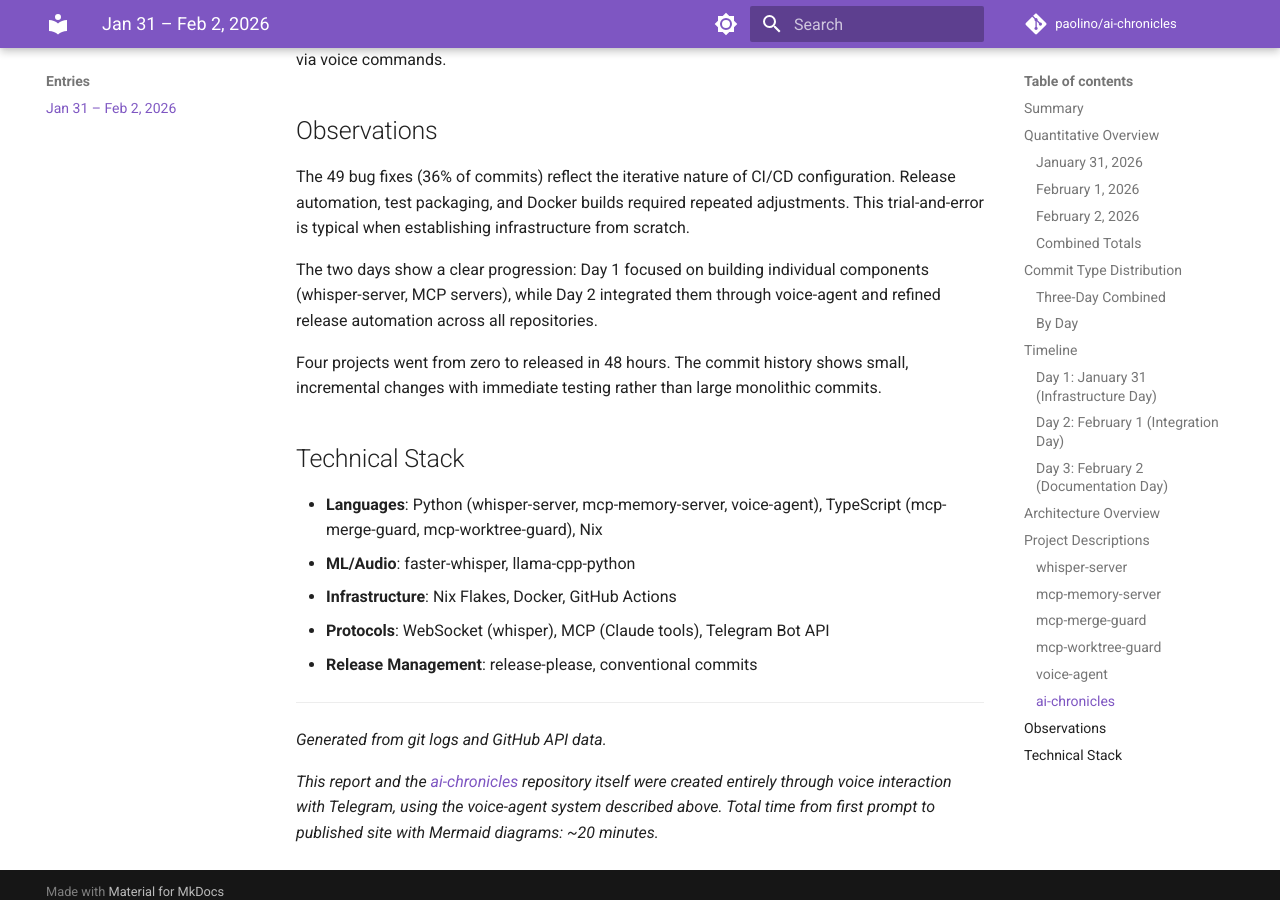
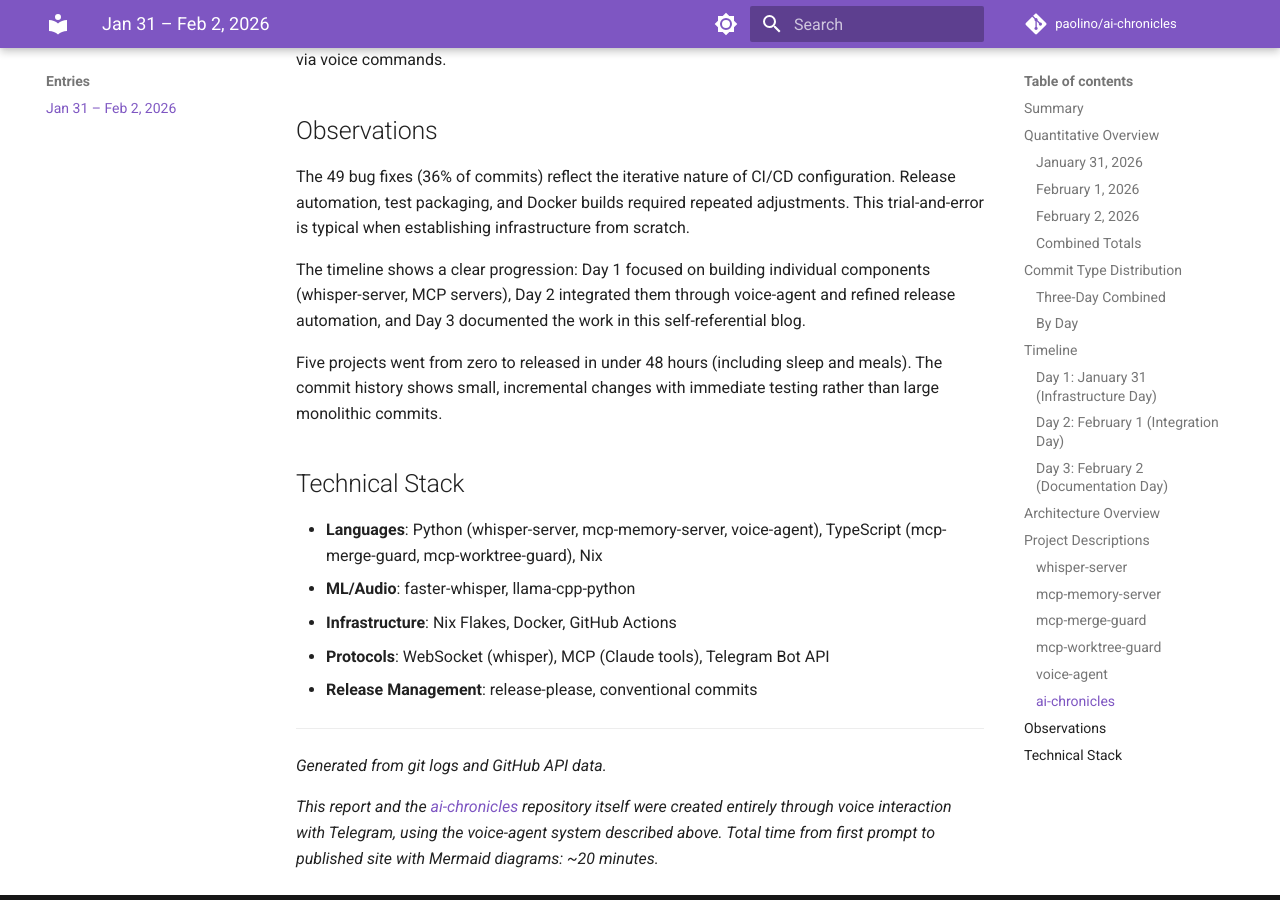
Before and after one commit to paolino/ai-chronicles, an MkDocs documentation site: the page built from docs/entries/2026-01-31-02-01.md, in a window 1280 px wide and 900 px high, scrolled down 5268 px. Built offline with MkDocs 1.6.1 and Material for MkDocs 9.7.7, drawn with Linux system fonts in a browser that asks for light colours; comment, search, counter and statistics services are not loaded; some of the changed text lies outside the part shown.

Commit message:
fix: clarify timing - 48 hours, not 3 days
Co-Authored-By: Claude Opus 4.5 <noreply@anthropic.com>

```diff
--- a/docs/entries/2026-01-31-02-01.md
+++ b/docs/entries/2026-01-31-02-01.md
@@ -2,7 +2,7 @@
 
 ## Summary
 
-A three-day work session produced 143 commits across 6 repositories, resulting in 9 software releases and over 23,000 lines of code. The work involved bootstrapping five new projects from scratch: a Whisper-based speech-to-text server, three MCP (Model Context Protocol) servers for Claude Code tooling, a voice-controlled Telegram bot, and this blog itself.
+Over 48 hours (including sleep and meals), 148 commits across 6 repositories resulted in 9 software releases and over 23,000 lines of code. The work involved bootstrapping five new projects from scratch: a Whisper-based speech-to-text server, three MCP (Model Context Protocol) servers for Claude Code tooling, a voice-controlled Telegram bot, and this blog itself.
 
 ## Quantitative Overview
 
@@ -207,9 +207,9 @@ This blog. A MkDocs-based static site for documenting AI-assisted development se
 
 The 49 bug fixes (36% of commits) reflect the iterative nature of CI/CD configuration. Release automation, test packaging, and Docker builds required repeated adjustments. This trial-and-error is typical when establishing infrastructure from scratch.
 
-The two days show a clear progression: Day 1 focused on building individual components (whisper-server, MCP servers), while Day 2 integrated them through voice-agent and refined release automation across all repositories.
+The timeline shows a clear progression: Day 1 focused on building individual components (whisper-server, MCP servers), Day 2 integrated them through voice-agent and refined release automation, and Day 3 documented the work in this self-referential blog.
 
-Four projects went from zero to released in 48 hours. The commit history shows small, incremental changes with immediate testing rather than large monolithic commits.
+Five projects went from zero to released in under 48 hours (including sleep and meals). The commit history shows small, incremental changes with immediate testing rather than large monolithic commits.
 
 ## Technical Stack
 
```
Also changed, not shown: drafts/2026-01-31-02-01.md (+3 -3 lines).
